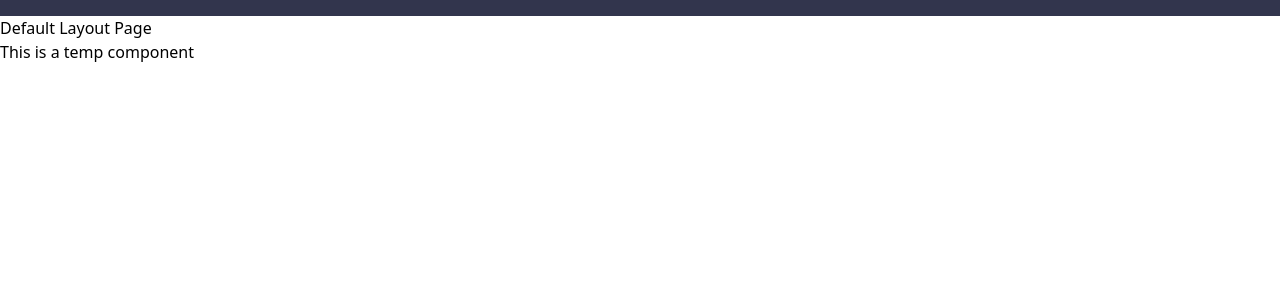
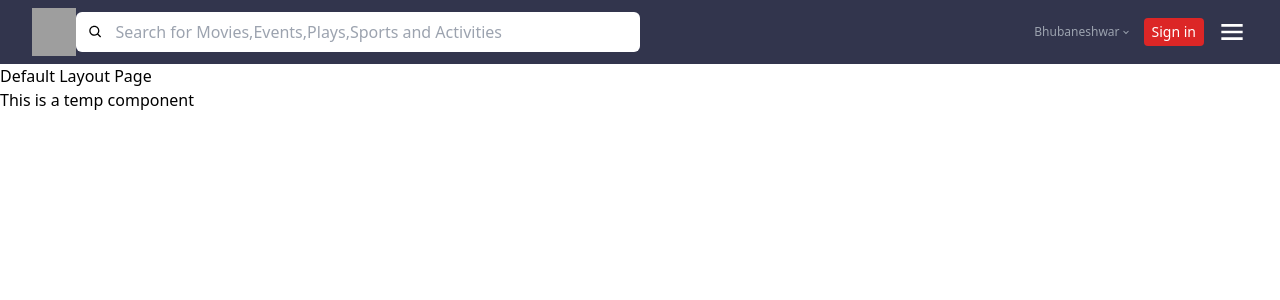
Before and after one commit to shivee-yadav/MyShows, a React (Create React App) app: page / in a window 1280 px wide. Shown: the top 300 px of the page. Built offline with nearby package versions, Linux system fonts and the light colour scheme; grey boxes are pictures that could not be loaded.

Commit message:
Navbar finished

```diff
--- a/package.json
+++ b/package.json
@@ -11,6 +11,8 @@
     "react-icons": "^4.9.0",
     "react-router-dom": "^6.11.2",
     "react-scripts": "5.0.1",
+    "react-slick": "^0.29.0",
+    "slick-carousel": "^1.8.1",
     "web-vitals": "^2.1.4"
   },
   "scripts": {
--- a/src/components/Navbar/navbar.component.js
+++ b/src/components/Navbar/navbar.component.js
@@ -1,48 +1,102 @@
 import React from "react";
 
-import { BiChevronRight, BiSearch } from "react-icons/bi";
+import { BiChevronDown, BiChevronRight, BiMenu, BiSearch } from "react-icons/bi";
 
 const NavSm = () => {
-    return(
+  return (
     <>
-            <div className="text-white flex items-center justify-between" >
+      <div className="text-white flex items-center justify-between">
         <div>
           <h3 className="text-xl font-bold">IT ALL STARTS HERE!</h3>
-                    <span className="text-gray-400 text-xs flex items-center">
-                        Bhubaneshwar <BiChevronRight/>
+          <span className="text-gray-300 text-s flex items-center">
+            Bhubaneshwar <BiChevronRight />
           </span>
         </div>
         <div className="w-8 h-8">
-                    <BiSearch className="w-full h-full"/>
+          <BiSearch className="w-full h-full" />
         </div>
       </div>
     </>
-    )
+  );
 };
-const NavMd = () => { };
-const NavLg = () => { };
+const NavMd = () => {
+  return (
+    <div className="w-full flex items-center bg-white gap-3 px-3 py-2 rounded-md">
+      <BiSearch />
+      <input
+        type="search"
+        className="w-full focus:outline-none"
+        placeholder="Search for Movies,Events,Plays,Sports and Activities"
+      />
+    </div>
+  );
+};
+const NavLg = () => {
+  return (
+    <>
+      <div className="container mx-auto px-4 flex items-center justify-between">
+        <div className="flex items-center w-1/2">
+          <div className="w-12 h-12">
+            <img
+              src="https://hindubabynames.info/downloads/wp-content/themes/hbn_download/download/e-commerce-companies/bookmyshow-logo.png"
+              alt="logo"
+              className="w-full h-full"
+            />
+          </div>
+          <div className="w-full flex items-center bg-white gap-3 px-3 py-2 rounded-md">
+            <BiSearch />
+            <input
+              type="search"
+              className="w-full focus:outline-none"
+              placeholder="Search for Movies,Events,Plays,Sports and Activities"
+            />
+          </div>
+        </div>
+
+        <div className="flex items-center gap-3">
+          <span className="text-gray-400 text-xs flex items-center hover:text-white cursor-pointer">
+            Bhubaneshwar
+            <BiChevronDown />
+          </span>
+          <button className="bg-red-600 text-white text-sm rounded px-2 py-1">
+            Sign in
+          </button>
+          <div className="w-8 h-8 text-white">
+            <BiMenu className="w-full h-full"/>
+          </div>
+        </div>
+      </div>
+    </>
+  );
+};
 
 const Navbar = () => {
   return (
     <>
       <nav className="bg-navCol-700 px-4 py-2">
-                <div className="md:hidden">{
+        <div className="md:hidden">
+          {
             //mobile screen
             <NavSm />
           }
         </div>
-                <div className="hidden lg:hidden md:flex">{//hidden for large and flex for medium
+        <div className="hidden lg:hidden md:flex">
+          {
+            //hidden for large and flex for medium
             //Tablet screen
+            <NavMd />
           }
         </div>
-                <div className="hidden lg:flex">{//hideen for all except flex for large
+        <div className="hidden lg:flex">
+          {
+            //hideen for all except flex for large
             //PC screen
-
+            <NavLg />
           }
         </div>
       </nav>
     </>
-    )
+  );
 };
 
 export default Navbar;
```
Also changed, not shown: 1 other file (tests, documents, lock files or other folders). Lines whose indentation alone changed are shown as unchanged.
